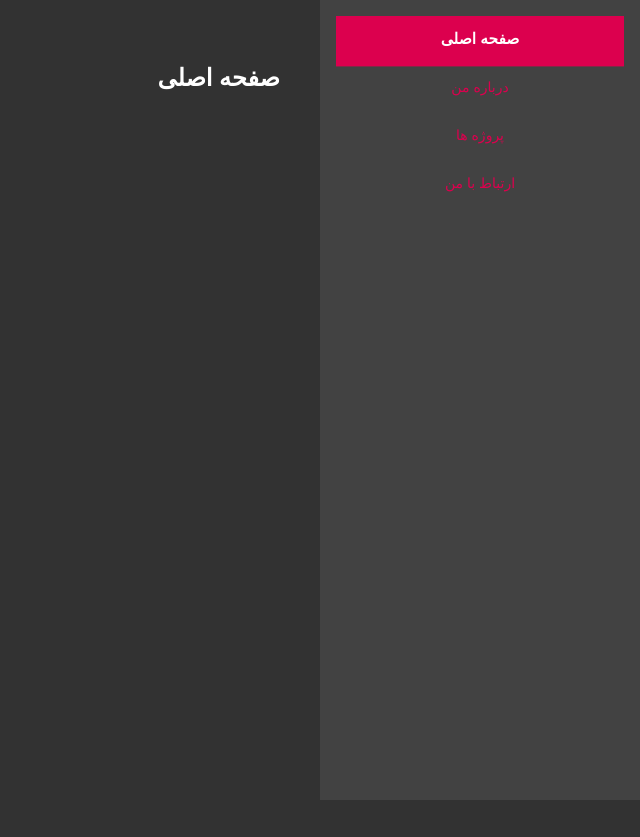
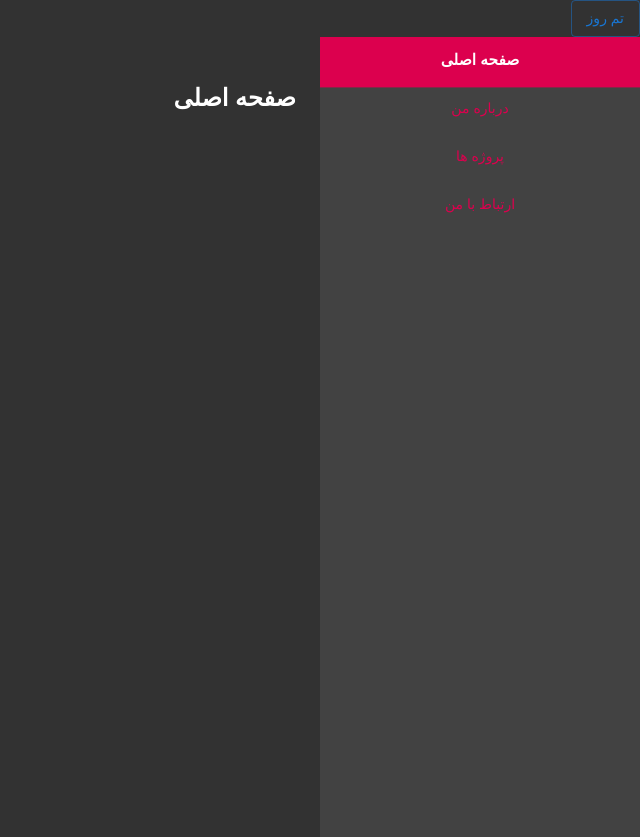
Before and after one commit to Abolfazlmhz/portfolio, a React (Create React App) app: page / in a window 1280 px wide. Shown: the whole page, without its empty margins (640-1280 px from the left). Before the commit the page ends 800 px from the top, so only its background shows below. Built offline with nearby package versions, Linux system fonts and the light colour scheme; a web font is replaced by a local one.

Commit message:
feat: add drawer for xs size

```diff
--- a/src/components/ChangeTheme.jsx
+++ b/src/components/ChangeTheme.jsx
@@ -1,5 +1,6 @@
 import React, { useState } from "react";
 import { ThemeProvider } from "@mui/material/styles";
+import { Button } from "@mui/material";
 import CssBaseline from "@mui/material/CssBaseline";
 import { lightTheme, darkTheme } from "../theme";
 import App from "../App";
@@ -14,9 +15,9 @@ function ChangeTheme() {
   return (
     <ThemeProvider theme={isDarkMode ? darkTheme : lightTheme}>
       <CssBaseline />
-      {/* <Button variant="outlined" color="secondary" onClick={toggleTheme}>
+      <Button variant="outlined" color="secondary" onClick={toggleTheme}>
         {isDarkMode ? "تم روز" : "تم شب"}
-      </Button> */}
+      </Button>
       <App />
     </ThemeProvider>
   );
--- a/src/components/Layout.jsx
+++ b/src/components/Layout.jsx
@@ -1,45 +1,91 @@
 import React, { useState } from "react";
-import Grid from "@mui/material/Grid";
+import { Grid, Button, Drawer, useTheme, useMediaQuery } from "@mui/material";
+import MenuIcon from "@mui/icons-material/Menu";
 import Sidebar from "./Sidebar";
-import Tabs from "./Tabs";
+import TabPanels from "./TabPanels";
+
 function Layout() {
+  const theme = useTheme();
+  const isSmallScreen = useMediaQuery(theme.breakpoints.down("sm"));
   const [activeTab, setActiveTab] = useState(0);
+  const [isDrawerOpen, setDrawerOpen] = useState(false);
   const handleTabChange = (newTab) => {
     setActiveTab(newTab);
+    setDrawerOpen(false);
   };
+
   return (
-    <Grid container spacing={0} sx={{ height: "100vh", overflowX: "hidden" }}>
+    <Grid container sx={{ height: "100vh", overflowX: "hidden" }}>
       <Grid
         size={{
           xs: 0,
-          sm: 2,
+          sm: 4,
           md: 3,
         }}
         sx={{
           bgcolor: "background.paper",
           color: "white",
           display: { xs: "none", sm: "block" },
-          p: 2,
           height: "100%",
           overflowY: "auto",
         }}
       >
-        <Sidebar onTabChange={handleTabChange} />
+        <Sidebar activeTab={activeTab} onTabChange={handleTabChange} />
       </Grid>
 
       <Grid
         size={{
           xs: 12,
-          sm: 10,
+          sm: 8,
           md: 9,
         }}
         sx={{
           bgcolor: "background.default",
-          p: 2,
           height: "100%",
         }}
       >
-        <Tabs activeTab={activeTab}/>
+        {isSmallScreen ? (
+          <>
+            <Button
+              onClick={() => setDrawerOpen(true)}
+              sx={{
+                position: "absolute",
+                top: "10px",
+                right: "10px",
+                color: "primary.main",
+                bgcolor: "background.paper",
+                borderRadius: "50%",
+                width: "50px",
+                height: "50px",
+                minWidth: "unset",
+                boxShadow: 3,
+              }}
+            >
+              <MenuIcon />
+            </Button>
+            <Drawer
+              anchor="left"
+              open={isDrawerOpen}
+              onClose={() => setDrawerOpen(false)}
+              sx={{
+                "& .MuiDrawer-paper": {
+                  width: "50%",
+                  bgcolor: "background.paper",
+                  boxShadow: 3,
+                  direction: "ltr",
+                },
+              }}
+              SlideProps={{
+                direction: "right",
+              }}
+            >
+              <Sidebar activeTab={activeTab} onTabChange={handleTabChange} />
+            </Drawer>
+            <TabPanels activeTab={activeTab} />
+          </>
+        ) : (
+          <TabPanels activeTab={activeTab} />
+        )}
       </Grid>
     </Grid>
   );
--- a/src/components/Sidebar.jsx
+++ b/src/components/Sidebar.jsx
@@ -1,20 +1,14 @@
 import { Tab, Tabs, Box } from "@mui/material";
-import { useState } from "react";
-const Sidebar = ({ onTabChange }) => {
-  const [value, setValue] = useState(0);
-  const [isDrawerOpen, setDrawerOpen] = useState(false);
-
+const Sidebar = ({ activeTab, onTabChange }) => {
   const setTab = (event, value) => {
-    setValue(value);
     onTabChange(value);
-    setDrawerOpen(false);
   };
   return (
     <Box>
       <Tabs
         orientation="vertical"
         onChange={setTab}
-        value={value}
+        value={activeTab}
         sx={{
           "& .MuiTab-root": {
             color: "primary.main",
--- a/src/components/Tabs.jsx
+++ b/src/components/TabPanels.jsx
@@ -1,6 +1,6 @@
 import TabPanel from "./TabPanel";
 import { motion } from "framer-motion";
-const Tabs = ({activeTab}) => {
+const TabPanels = ({activeTab}) => {
   return (
     <>
       <TabPanel value={activeTab} index={0}>
@@ -47,4 +47,4 @@ const Tabs = ({activeTab}) => {
   );
 };
 
-export default Tabs;
+export default TabPanels;
```
